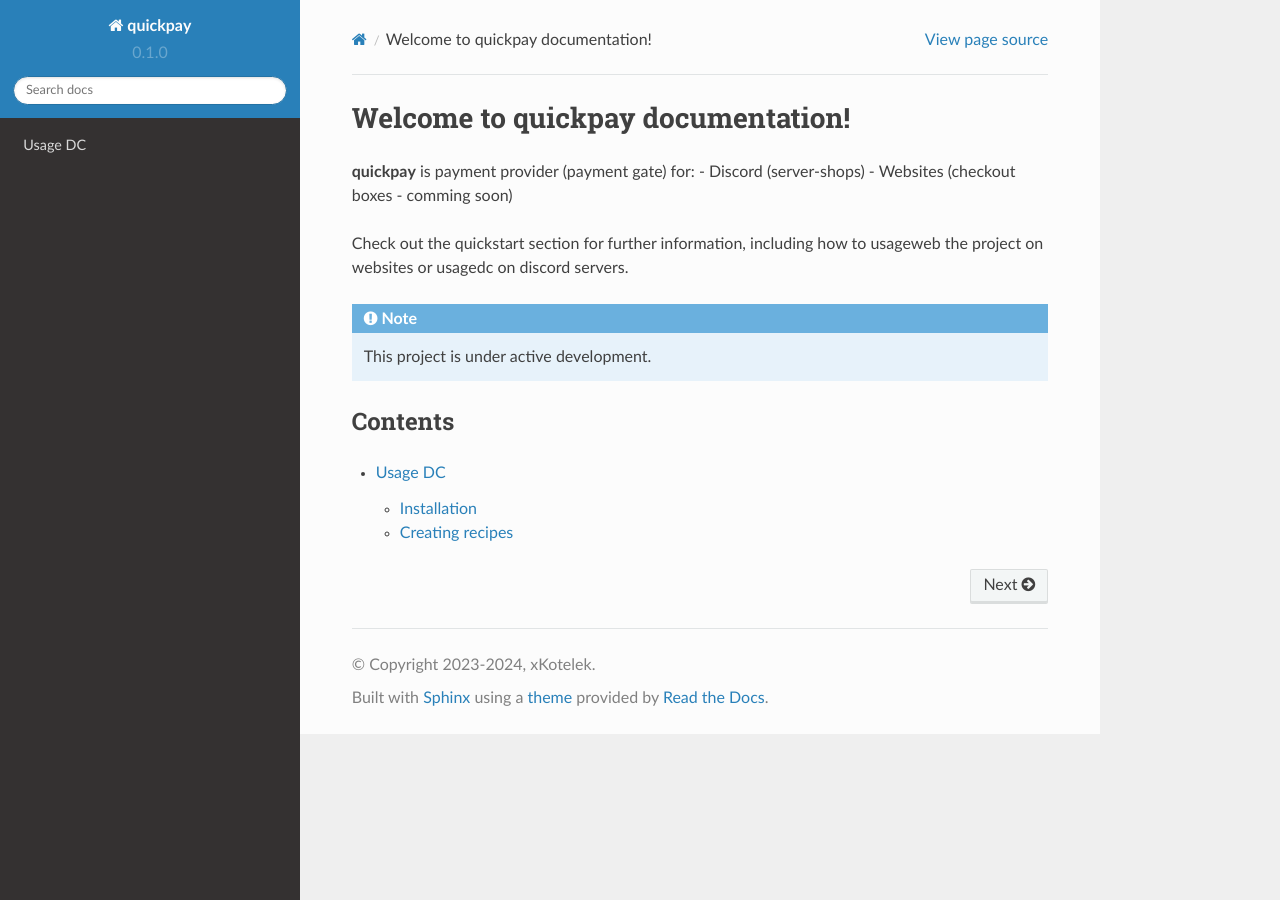
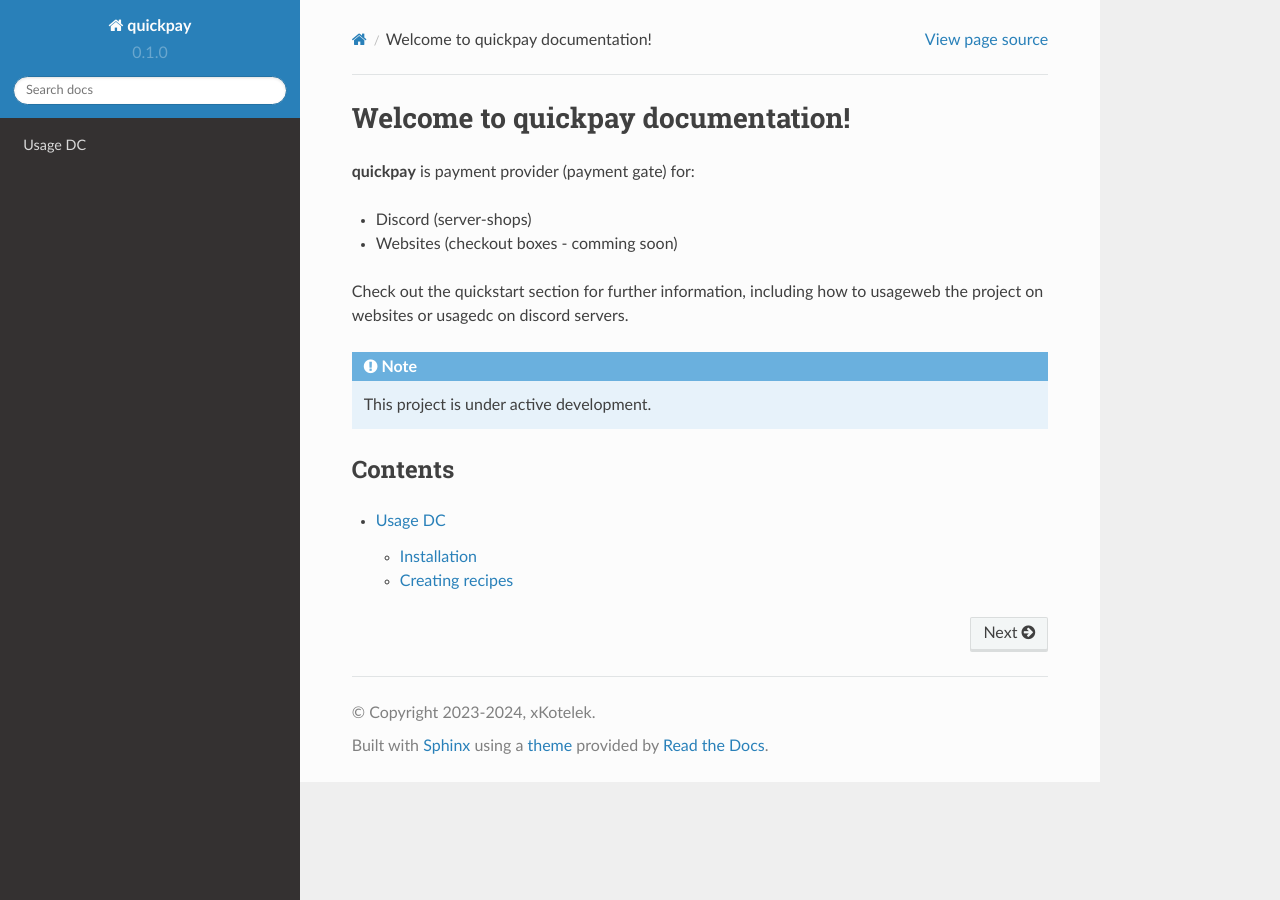
Before and after one commit to xKotelek/quickpay-docs, a Sphinx documentation site: the page built from docs/source/index.rst, in a window 1280 px wide. Built offline with Sphinx 7.4.7 and the Read the Docs theme 2.0.0, drawn with Linux system fonts in a browser that asks for light colours.

```diff
--- a/docs/source/index.rst
+++ b/docs/source/index.rst
@@ -2,8 +2,10 @@ Welcome to quickpay documentation!
 ===================================
 
 **quickpay** is payment provider (payment gate) for:
-- Discord (server-shops)
-- Websites (checkout boxes - comming soon)
+
+* Discord (server-shops)
+
+* Websites (checkout boxes - comming soon)
 
 Check out the :doc:`quickstart` section for further information, including
 how to :ref:`usageweb` the project on websites or :ref:`usagedc` on discord servers.
```
